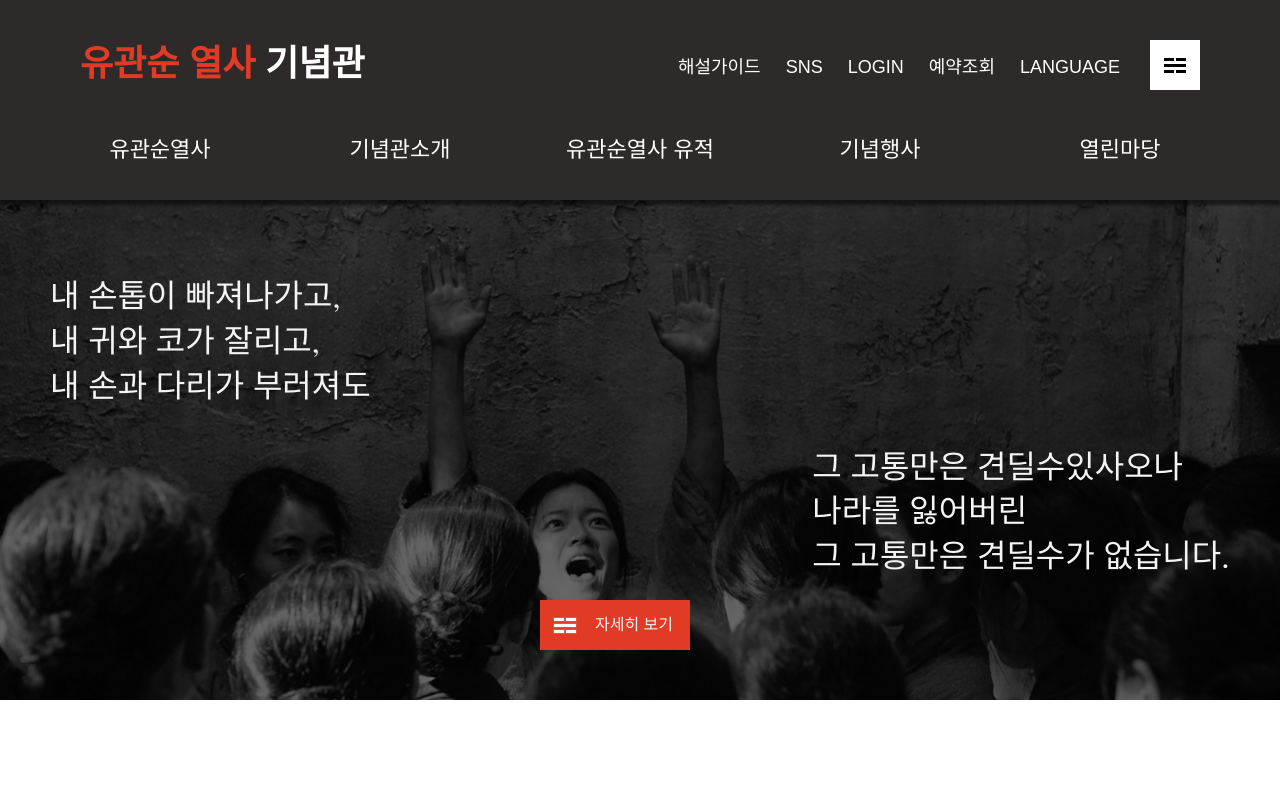
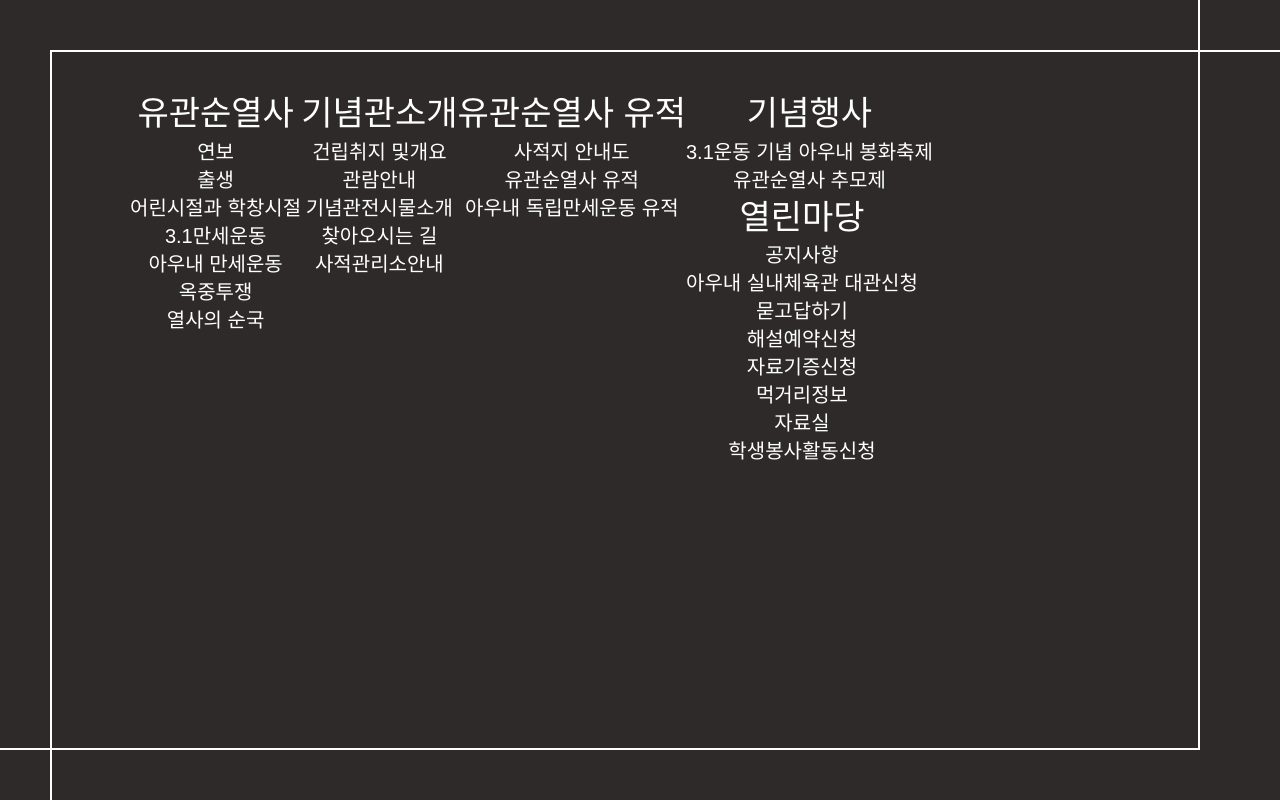
Before and after one commit to leechanggi/publishing_yugwansun, a plain HTML site: page index.html in a window 1280 px wide. Shown: the top 800 px of the page. Drawn offline with Linux system fonts and the light colour scheme; a web font is replaced by a local one.

Commit message:
formal
2020-11-20_22:36

```diff
--- a/index.html
+++ b/index.html
@@ -48,9 +48,13 @@
                         </li>
                     </ul>
                 </div>
-                <div class="all-menu-wrap">
-                    <div class="all-menu">
+                <div class="all-menu-btn">
                     <a href="#"><img src="./img/main/btn_all-menu.png" alt="전체메뉴 보기"></a>
+                </div>
+            </div>
+        </div>
+        <div class="all-menu-info on">
+            <div class="all-menu-info-wrap">
                 <ul>
                     <li>
                         <a href="#">유관순열사</a>
@@ -103,8 +107,6 @@
                         </ul>
                     </li>
                 </ul>
-                    </div>
-                </div>
             </div>
         </div>
         <div class="gnb-wrap">
@@ -172,15 +174,12 @@
                         <img src="./img/main/bg-slide1.png" alt="항거 : 영화로 보는 유관순열사 이야기">
                         <span class="bg-slide-txt1">내 손톱이 빠져나가고,<br>내 귀와 코가 잘리고,<br>내 손과 다리가 부러져도</span>
                         <span class="bg-slide-txt2">그 고통만은 견딜수있사오나<br>나라를 잃어버린<br>그 고통만은 견딜수가 없습니다.</span>
-                        <a href="#">자세히 보기</a>
                     </div>
                     <div class="bg-slide-2">
                         <img src="./img/main/bg-slide2.png" alt="유관순 열사 순국 100주년 온라인 추모 분향소">
-                        <a href="#">자세히 보기</a>
                     </div>
                     <div class="bg-slide-3">
                         <img src="#" alt="기념관 내 거리두기 관람 안내">
-                        <a href="#">자세히 보기</a>
                     </div>
                 </div>
             </div>
--- a/scss/style.scss
+++ b/scss/style.scss
@@ -65,16 +65,17 @@ body {
                 }
             }
 
-            .all-menu-wrap {
+            .all-menu-btn {
                 position: absolute;
                 top: 40px;
                 right: 40px;
-
-                .all-menu {
                 >a {
-                        >img {
+                    display: block;
                     width: 50px;
                     height: 50px;
+                    >img {
+                        width: 100%;
+                        height: 100%;
                     }
                 }
 
@@ -84,8 +85,83 @@ body {
             }
         }
     }
+    >.all-menu-info{
+        position: fixed;
+        top: 0;
+        left: 0;
+        width: 100vw;
+        height: 100vh;
+        background-color: $mainColor-1;
+        transition: .5s;
+        z-index: 97;
+        &.on{
+            top: 0;
+            .all-menu-info-wrap{
+                &::before, &::after{
+                    width: 100%;
+                    height: 100%;
+                    opacity: 1;
+                    z-index: 98;
+                }
+            }
+        }
+        >.all-menu-info-wrap{
+            width: 100%;
+            height: 100%;
+            &::before{
+                content: '';
+                position: absolute;
+                width: 0%;
+                height: 0%;
+                top: 50px;
+                left: 50px;
+                border-top: 2px solid #fff;
+                border-left: 2px solid #fff;
+                opacity: 0;
+                transition: .5s;
+            }
+            &::after{
+                content: '';
+                position: absolute;
+                width: 0%;
+                height: 0%;
+                bottom: 50px;
+                right: 80px;
+                border-bottom: 2px solid #fff;
+                border-right: 2px solid #fff;
+                opacity: 0;
+                transition: .5s;
+            }
+            >ul{
+                width: 1200px;
+                height: 100%;
+                position: relative;
+                padding: 90px;
+                text-align: center;
+                overflow: hidden;
+                clear: both;
+                margin: 0 auto;
+                >li{
+                    float: left;
+                    >a{
+                        position: relative;
+                        z-index: 99;
+                        font-size: 34px;
+                    }
+                    >ul{
+                        >li{
+                            a{
+                                position: relative;
+                                z-index: 99;
+                                font-size: 20px;
+                            }
+                        }
+                    }
                 }
 
+            }
+        }
+    }
     >.gnb-wrap {
         position: relative;
         z-index: 1;
@@ -222,32 +298,6 @@ body {
                         color: $mainColor-3;
                         font-family: 'Nanum Myeongjo', sans-serif;
                         font-size: 32px;
-                    }
-
-                    >a {
-                        position: absolute;
-                        bottom: 50px;
-                        left: 50%;
-                        transform: translateX(-50%);
-                        width: 100px;
-                        height: 50px;
-                        line-height: 50px;
-                        background-color: $mainColor-2;
-                        color: $mainColor-3;
-                        text-indent: 5px;
-                        font-family: 'Nanum Myeongjo', sans-serif;
-
-                        &::before {
-                            content: '';
-                            display: inline-block;
-                            position: absolute;
-                            top: 0;
-                            left: -50px;
-                            width: 50px;
-                            height: 50px;
-                            background: url(../img/main/btn_row4.png) no-repeat 0 0;
-                            background-size: cover;
-                        }
                     }
                 }
 
@@ -663,6 +713,7 @@ body {
                                 width: 79px;
                                 height: 29px;
                                 background: url(../img/main/prev_exhibit.png) no-repeat 0 0;
+                                z-index: 1;
                             }
                             >.bx-next{
                                 position: absolute;
@@ -671,6 +722,7 @@ body {
                                 width: 79px;
                                 height: 29px;
                                 background: url(../img/main/next_exhibit.png) no-repeat 0 0;
+                                z-index: 1;
                             }
                         }
                     }
@@ -702,7 +754,6 @@ body {
                 width: 1000px;
                 height: 500px;
                 margin: 0 auto;
-                //overflow: hidden;
                 >div{
                     float: left;
                     width: 300px;
```
Also changed, not shown: css/style.css, 1 other file. Lines whose indentation alone changed are shown as unchanged.
